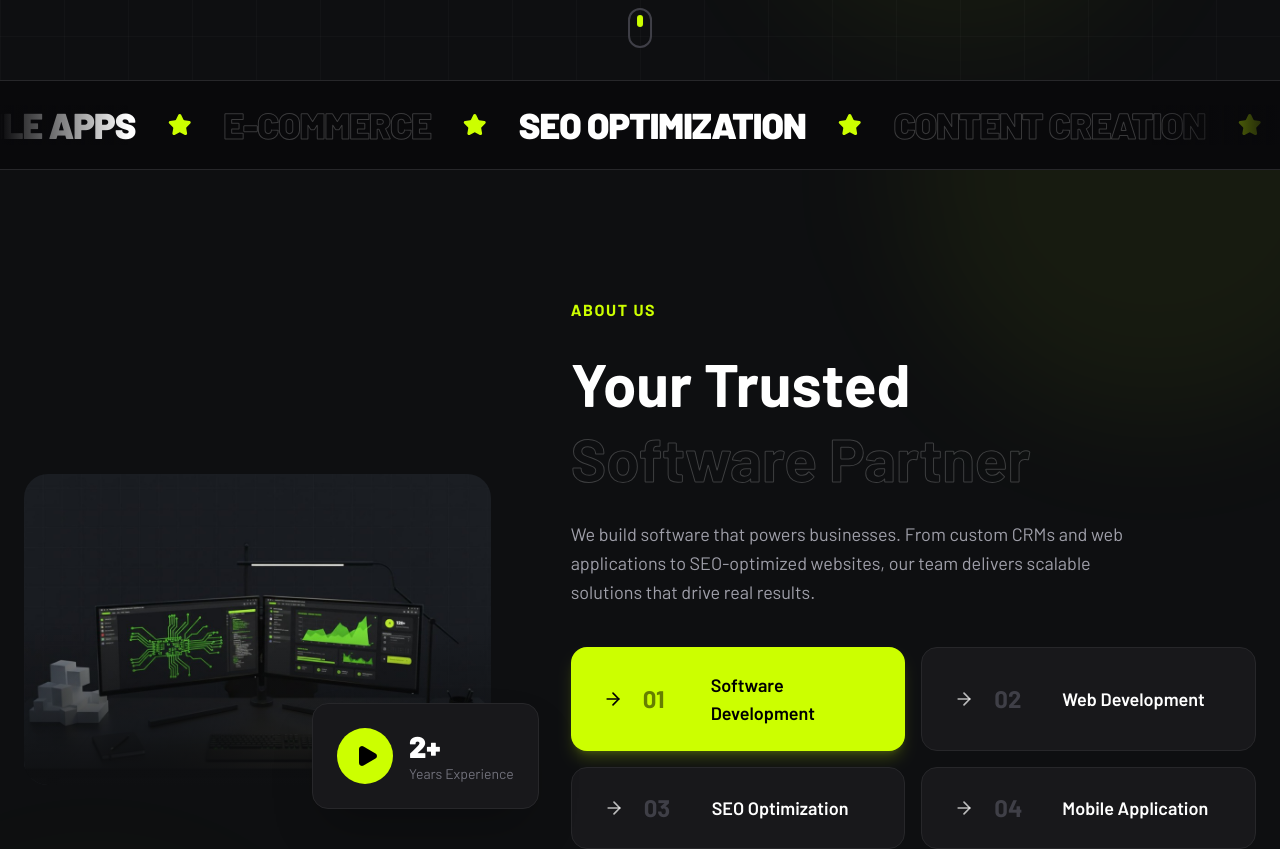
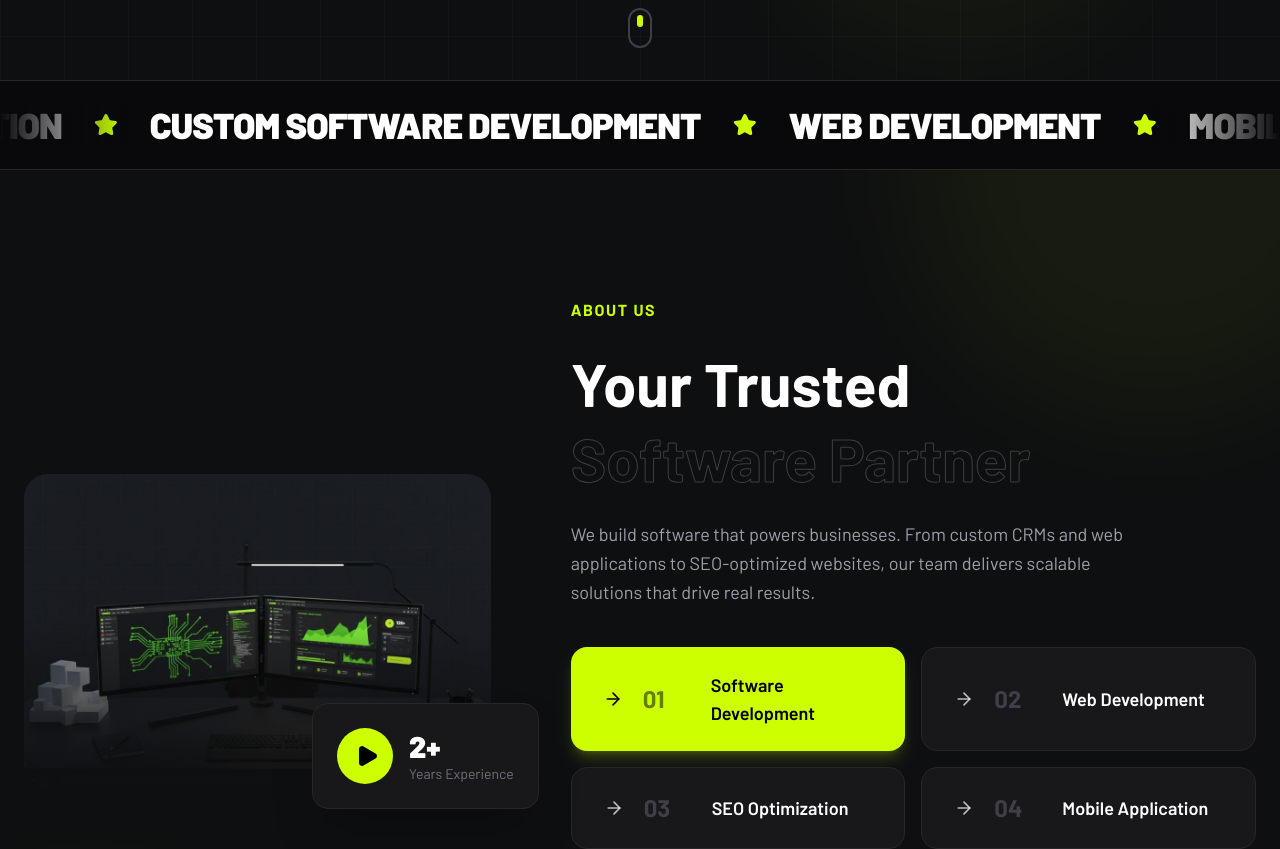
Before and after one commit to Vyaris-Official-110/official-vyaris, a React (Vite) app: page / in a window 1280 px wide. Shown: the part 860-1709 px from the top of the page. Built offline with nearby package versions, Linux system fonts and the light colour scheme.

Commit message:
updated assets and data

```diff
--- a/src/components/home-sections/ServiceMarquee.jsx
+++ b/src/components/home-sections/ServiceMarquee.jsx
@@ -8,7 +8,7 @@ const services = [
   { name: 'Mobile Apps', hollow: false },
   // { name: 'E-Commerce', hollow: true },
   { name: 'SEO Optimization', hollow: false },
-  { name: 'Custom Software Development', hollow: true },
+  { name: 'Custom Software Development', hollow: false },
 ];
 
 const ServiceItem = ({ name, hollow }) => (
--- a/src/components/home-sections/Team.jsx
+++ b/src/components/home-sections/Team.jsx
@@ -71,7 +71,7 @@ export const Team = () => {
         },
         {
             name: "Kush Rana",
-            img: "/team/DevVaghela.jpg", // Placeholder until photo is available
+            img: "/team/KushRana.jpeg", // Placeholder until photo is available
             socials: { linkedin: "https://www.linkedin.com/in/kush-rana-9357b7272/" }
         },
         {
--- a/src/components/ui/Ticker.jsx
+++ b/src/components/ui/Ticker.jsx
@@ -2,13 +2,13 @@ import { Star } from 'lucide-react';
 
 const tickerItems = [
     { text: 'Web Development', highlight: true },
-    { text: 'Brand Strategy', highlight: false },
-    { text: 'UI/UX Design', highlight: true },
-    { text: 'Digital Marketing', highlight: false },
+    // { text: 'Brand Strategy', highlight: false },
+    // { text: 'UI/UX Design', highlight: true },
+    // { text: 'Digital Marketing', highlight: false },
     { text: 'Mobile Apps', highlight: true },
-    { text: 'E-Commerce', highlight: false },
+    // { text: 'E-Commerce', highlight: false },
     { text: 'SEO Optimization', highlight: true },
-    { text: 'Content Creation', highlight: false },
+    { text: 'Custom Software Development', highlight: true },
 ];
 
 export const Ticker = () => {
--- a/src/pages/Team.jsx
+++ b/src/pages/Team.jsx
@@ -86,7 +86,7 @@ export const Team = () => {
         },
         {
             name: "Kush Rana",
-            img: "/team/KushRana.jpg", // Placeholder until photo is available
+            img: "/team/KushRana.jpeg", // Placeholder until photo is available
             socials: { linkedin: "https://www.linkedin.com/in/kush-rana-9357b7272/" }
         },
         {
```
Also changed, not shown: public/team/KushRana.jpeg.
